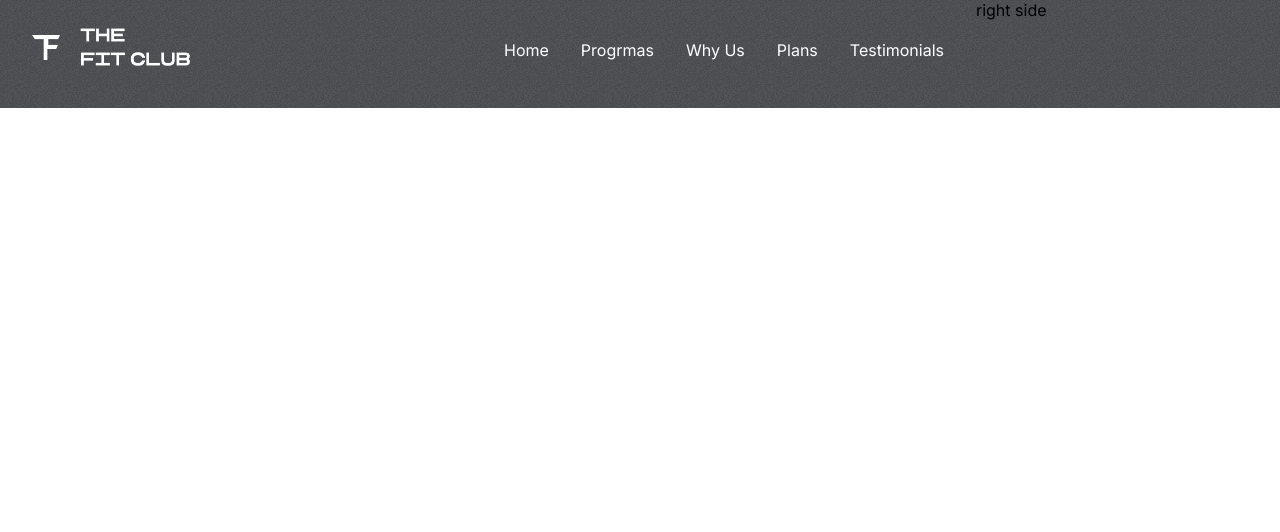
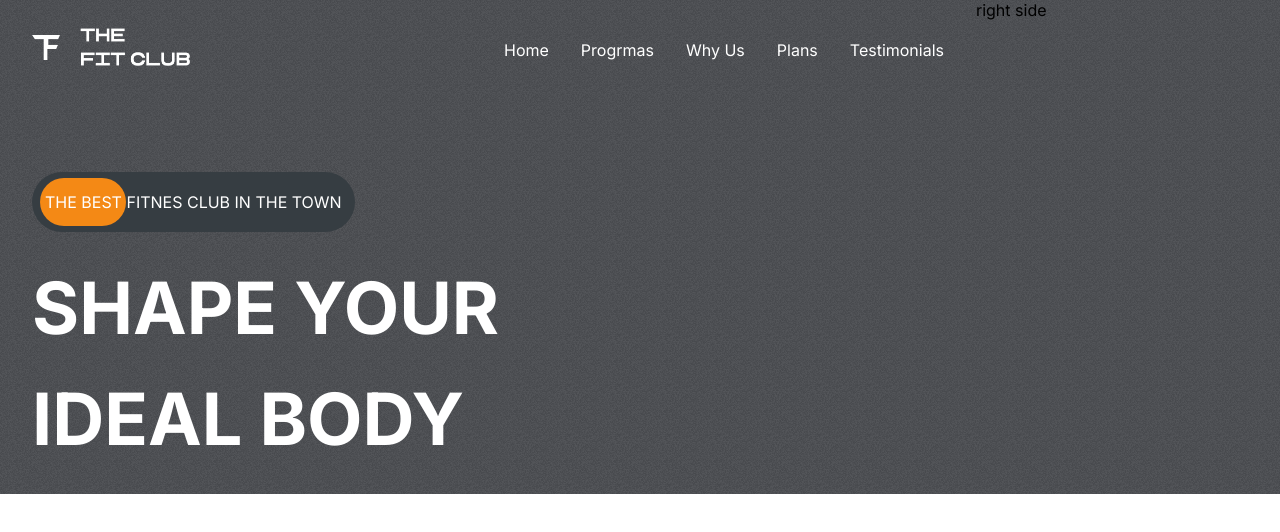
Before and after one commit to JarekCh/gym_website, a React (Create React App) app: page / in a window 1280 px wide. Shown: the top 532 px of the page. Built offline with nearby package versions, Linux system fonts and the light colour scheme; the HTML template or start-up script is replaced by a standard one.

Commit message:
edit Header edit hero and header css

```diff
--- a/src/components/Header/Header.css
+++ b/src/components/Header/Header.css
@@ -14,3 +14,8 @@
   gap: 2rem;
   color: white;
 }
+
+.header__menu > li:hover {
+  cursor: pointer;
+  color: var(--orange);
+}
--- a/src/components/Hero/Hero.css
+++ b/src/components/Hero/Hero.css
@@ -7,8 +7,49 @@
   padding: 2rem;
   padding-top: 1.5rem;
   flex: 3;
+  display: flex;
+  gap: 2rem;
+  flex-direction: column;
 }
 
 .hero__right-h {
   flex: 1;
 }
+
+.hero__the-best-add {
+  margin-top: 4rem;
+  background-color: #363d42;
+  border-radius: 4rem;
+  width: fit-content;
+  padding: 20px 13px;
+  text-transform: uppercase;
+  color: white;
+  position: relative;
+  display: flex;
+  align-items: center;
+  justify-content: flex-start;
+}
+
+.hero__the-best-add > span {
+  z-index: 2;
+}
+
+.hero__the-best-add > div {
+  position: absolute;
+  background-color: var(--orange);
+  width: 5.4rem;
+  height: 80%;
+  left: 8px;
+  border-radius: 3rem;
+  z-index: 1;
+}
+.hero__text {
+  display: flex;
+  flex-direction: column;
+  gap: 1.5rem;
+  text-transform: uppercase;
+  font-size: 4.5rem;
+  font-weight: bold;
+  color: white;
+  text-overflow: inherit;
+}
--- a/src/components/Hero/Hero.jsx
+++ b/src/components/Hero/Hero.jsx
@@ -7,6 +7,21 @@ const Hero = () => {
     <div className='hero'>
       <div className='hero__left-h'>
         <Header />
+        {/* the best ad */}
+        <div className='hero__the-best-add'>
+          <div></div>
+          <span>the best fitnes club in the town</span>
+        </div>
+        {/* hero heading */}
+        <div className='hero__text'>
+          <div>
+            <span>Shape </span>
+            <span>Your</span>
+          </div>
+          <div>
+            <span>Ideal Body</span>
+          </div>
+        </div>
       </div>
       <div className='hero__right-h'>right side</div>
     </div>
```
